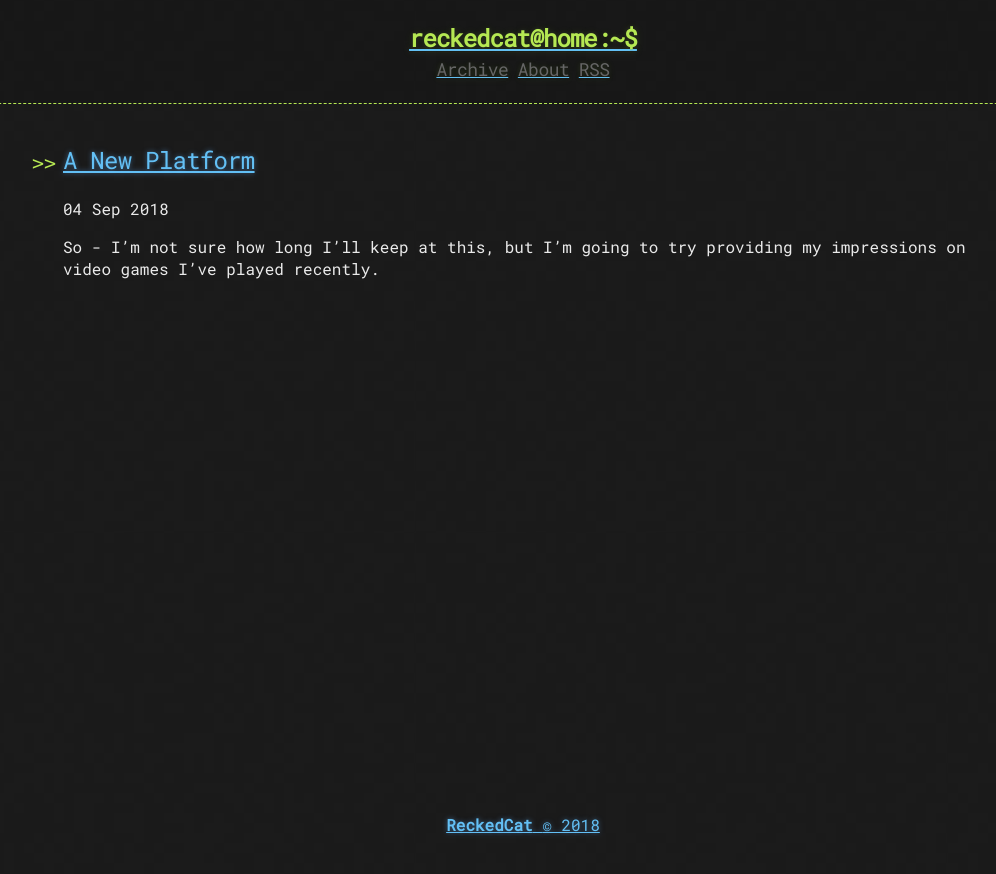
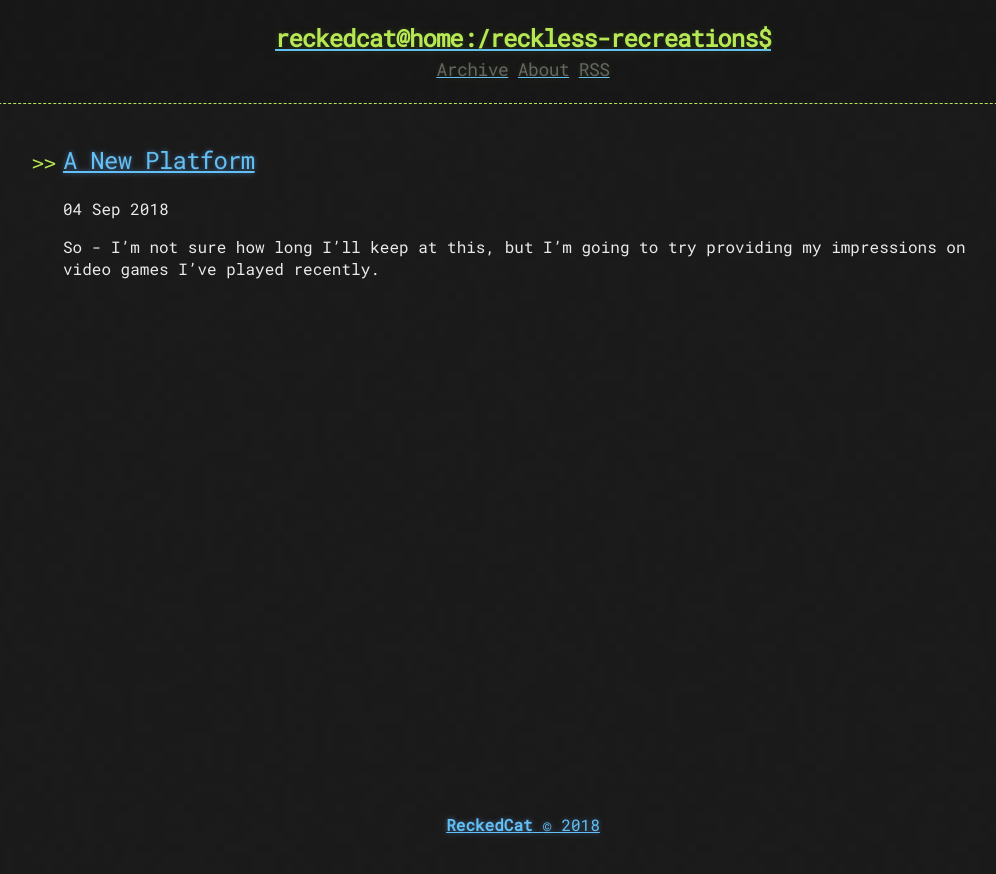
Before and after one commit to RecklessRecreation/recklessrecreation.github.io, a Jekyll site: the page built from index.html, in a window 1280 px wide. Shown: the top 874 px of the page, without its empty margins (117-1113 px from the left). Built offline with Jekyll 4.4.1, drawn with Linux system fonts in a browser that asks for light colours; the list of posts is cut into pages by our own code; part of the change alters nothing that is shown.

Commit message:
Change header 'home' to header_path

```diff
--- a/_config.yml
+++ b/_config.yml
@@ -30,3 +30,4 @@ plugins:
 # Custom variables
 owner : "ReckedCat"
 year : "2018"
+header_path : "/reckless-recreations"
--- a/_includes/header.html
+++ b/_includes/header.html
@@ -2,7 +2,7 @@
   <div>
     <a href="{{ "/" | prepend: site.baseurl | replace: '//', '/' }}">
     {% assign owner_first_name = site.owner | split: " " %}
-    <h1>{{ owner_first_name[0] | downcase }}@home:~$</h1>
+    <h1>{{ owner_first_name[0] | downcase }}@home:{{ site.header_path | default: "~" }}$</h1>
     </a>
     <div class="header-links">
       {% include links.html %}
```
